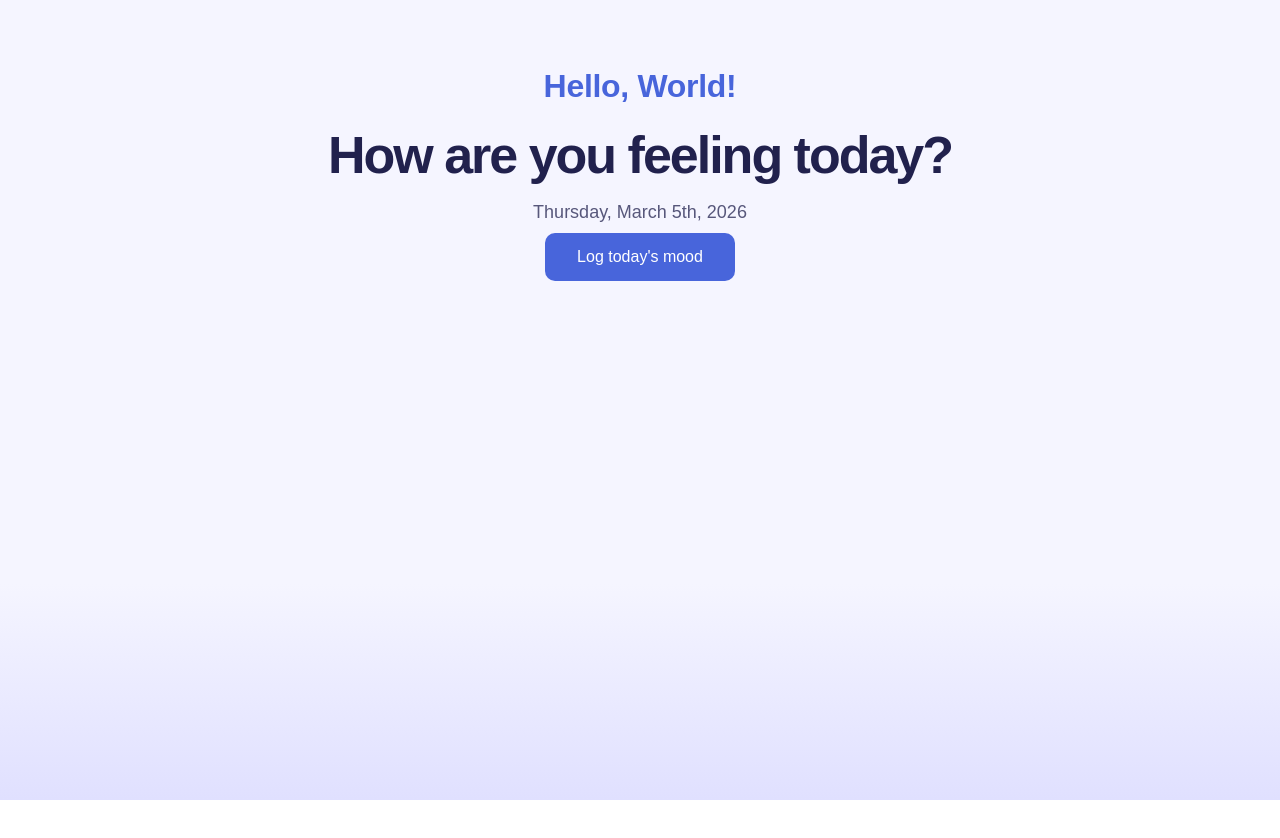
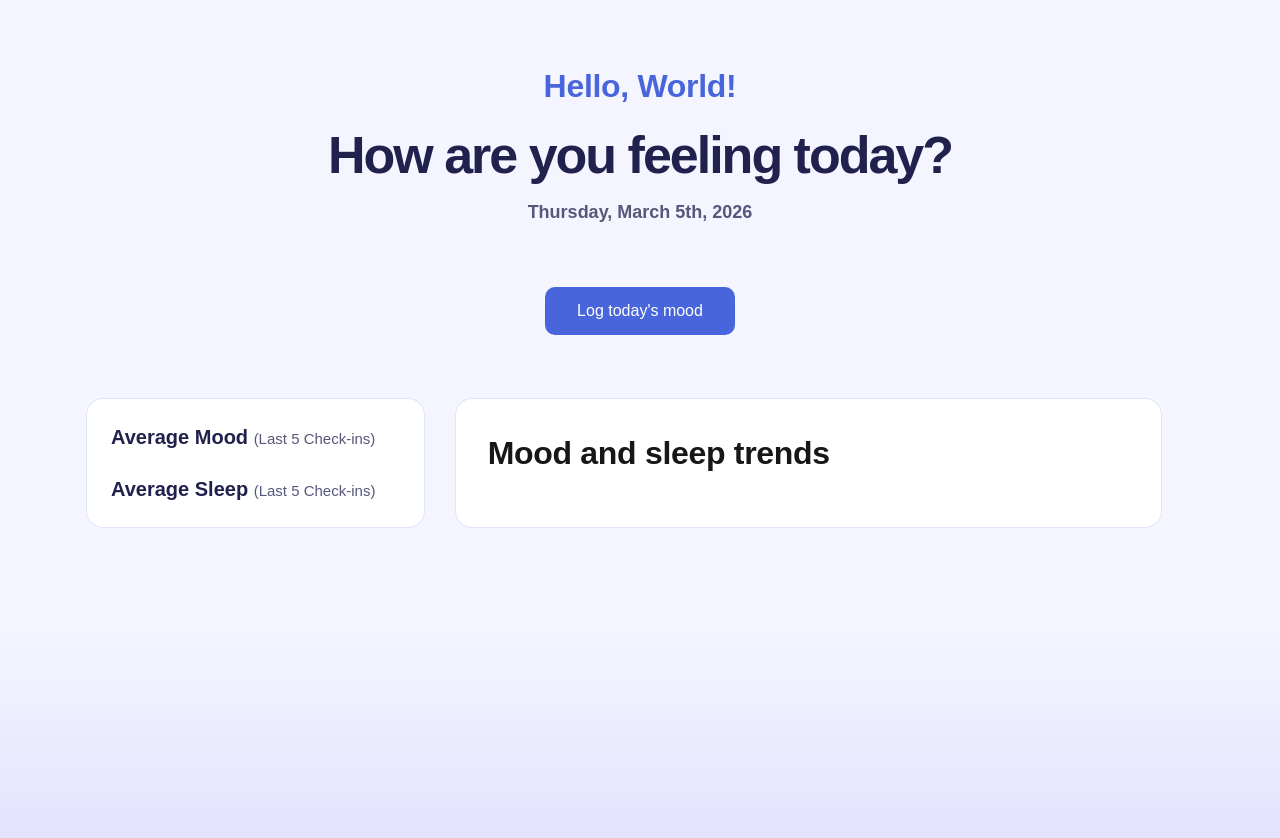
Before and after one commit to czenko/mood-tracker, a Next.js app: page / in a window 1280 px wide. Shown: the top 838 px of the page. Before the commit the page ends 800 px from the top, so only its background shows below. Built offline with nearby package versions, Linux system fonts and the light colour scheme; a web font is replaced by a local one.

Commit message:
Add Card component

```diff
--- a/src/app/globals.css
+++ b/src/app/globals.css
@@ -83,43 +83,43 @@
   --text-t4: 1.5rem;
   --text-t4--line-height: 1.4em;
   --text-t4--letter-spacing: 0;
-  --text-t4--font-weight: semibold;
+  --text-t4--font-weight: 600;
 
   --text-t5: 1.25rem;
   --text-t5--line-height: 1.4em;
   --text-t5--letter-spacing: 0;
-  --text-t5--font-weight: semibold;
+  --text-t5--font-weight: 600;
 
   --text-t6: 1.125rem;
   --text-t6--line-height: 1.2em;
   --text-t6--letter-spacing: 0;
-  --text-t6--font-weight: medium;
+  --text-t6--font-weight: 550;
 
   --text-t6-italic: 1.125rem;
   --text-t6-italic--line-height: 1.3em;
   --text-t6-italic--letter-spacing: 0;
-  --text-t6-italic--font-weight: medium;
+  --text-t6-italic--font-weight: 550;
   --text-t6-italic--font-style: italic;
 
-  --text-t6-regular: 1.125rem;
-  --text-t6-regular--line-height: 1.4em;
-  --text-t6-regular--letter-spacing: -0.019rem;
-  --text-t6-regular--font-weight: regular;
+  --text-t6-500: 1.125rem;
+  --text-t6-500--line-height: 1.4em;
+  --text-t6-500--letter-spacing: -0.019rem;
+  --text-t6-500--font-weight: 500;
 
   --text-t7: 0.938rem;
   --text-t7--line-height: 1.4em;
   --text-t7--letter-spacing: -0.019;
-  --text-t7--font-weight: regular;
+  --text-t7--font-weight: 500;
 
   --text-t8: 0.813rem;
   --text-t8--line-height: 1em;
   --text-t8--letter-spacing: 0;
-  --text-t8--font-weight: semibold;
+  --text-t8--font-weight: 600;
 
   --text-t9: 0.75rem;
   --text-t9--line-height: 1.1em;
   --text-t9--letter-spacing: 0;
-  --text-t9--font-weight: regular;
+  --text-t9--font-weight: 500;
 }
 
 body {
--- a/src/app/page.tsx
+++ b/src/app/page.tsx
@@ -1,10 +1,43 @@
 "use client";
-import { Welcome } from "@/components";
+import { useEffect, useState } from "react";
+import { Welcome, Card } from "@/components";
+import { twMerge } from "tailwind-merge";
+import fadeInAnimation from "./styles/fadeInAnimation";
 
 export default function Home() {
+  const [isRevealed, setisRevealed] = useState(false);
+
+  useEffect(() => {
+    const timeout = setTimeout(() => {
+      setisRevealed(true);
+    }, 50);
+
+    return () => clearTimeout(timeout);
+  }, []);
+
   return (
-    <div className="h-screen w-screen">
+    <div className="h-screen w-screen max-w-[1170px] lg:mx-auto">
       <Welcome />
+      <div
+        className={twMerge(
+          "flex flex-wrap flex-col lg:flex-row gap-8 mx-8",
+          fadeInAnimation({ isRevealed, delay: 2 })
+        )}
+      >
+        <Card className="lg:w-[calc(33.333%-32px)]">
+          <h2 className="text-t5 text-neutral-900">
+            Average Mood{" "}
+            <span className="text-t7 text-neutral-600">(Last 5 Check-ins)</span>
+          </h2>
+          <h2 className="text-t5 text-neutral-900">
+            Average Sleep{" "}
+            <span className="text-t7 text-neutral-600">(Last 5 Check-ins)</span>
+          </h2>
+        </Card>
+        <Card className="lg:w-[calc(66.667%-32px)] p-8">
+          <h2 className="text-t3">Mood and sleep trends</h2>
+        </Card>
+      </div>
     </div>
   );
 }
--- /dev/null
+++ b/src/components/Card/Card.tsx
@@ -0,0 +1,20 @@
+import { twMerge } from "tailwind-merge";
+
+interface CardProps extends React.BaseHTMLAttributes<HTMLDivElement> {
+  children: React.ReactNode;
+  className?: string;
+}
+
+export default function Card({ children, className, ...props }: CardProps) {
+  return (
+    <div
+      {...props}
+      className={twMerge(
+        "bg-neutral-0 rounded-2xl ring ring-blue-100 flex flex-col gap-6 p-6",
+        className
+      )}
+    >
+      {children}
+    </div>
+  );
+}
--- a/src/components/Welcome/Welcome.tsx
+++ b/src/components/Welcome/Welcome.tsx
@@ -31,7 +31,8 @@ export default function Welcome({ firstName = "World" }: WelcomeProps) {
   const currentDate = `${weekday}, ${month} ${dayWithSuffix}, ${year}`;
 
   return (
-    <div className="flex flex-col text-center py-12 md:gap-2.5 gap-4 lg:py-16">
+    <div className="flex flex-col gap-12 lg:gap-16 my-12 lg:my-16">
+      <div className="mx-8 flex flex-col text-center md:gap-2.5 gap-4">
         <p
           className={
             fadeInAnimation({ isRevealed, delay: 0 }) + " text-t3 text-blue-600"
@@ -57,8 +58,11 @@ export default function Welcome({ firstName = "World" }: WelcomeProps) {
         >
           {currentDate}
         </p>
+      </div>
       <Button
-        className={"mx-auto block" + fadeInAnimation({ isRevealed, delay: 0 })}
+        className={
+          "mx-auto inline-block" + fadeInAnimation({ isRevealed, delay: 0 })
+        }
         onClick={() => console.log("clicked")}
       >
         Log today&#39;s mood
--- a/src/components/index.js
+++ b/src/components/index.js
@@ -1,2 +1,3 @@
 export { default as Button } from "./Button/Button";
 export { default as Welcome } from "./Welcome/Welcome";
+export { default as Card } from "./Card/Card";
```
Also changed, not shown: 1 other file (tests, documents, lock files or other folders). Lines whose indentation alone changed are shown as unchanged.
